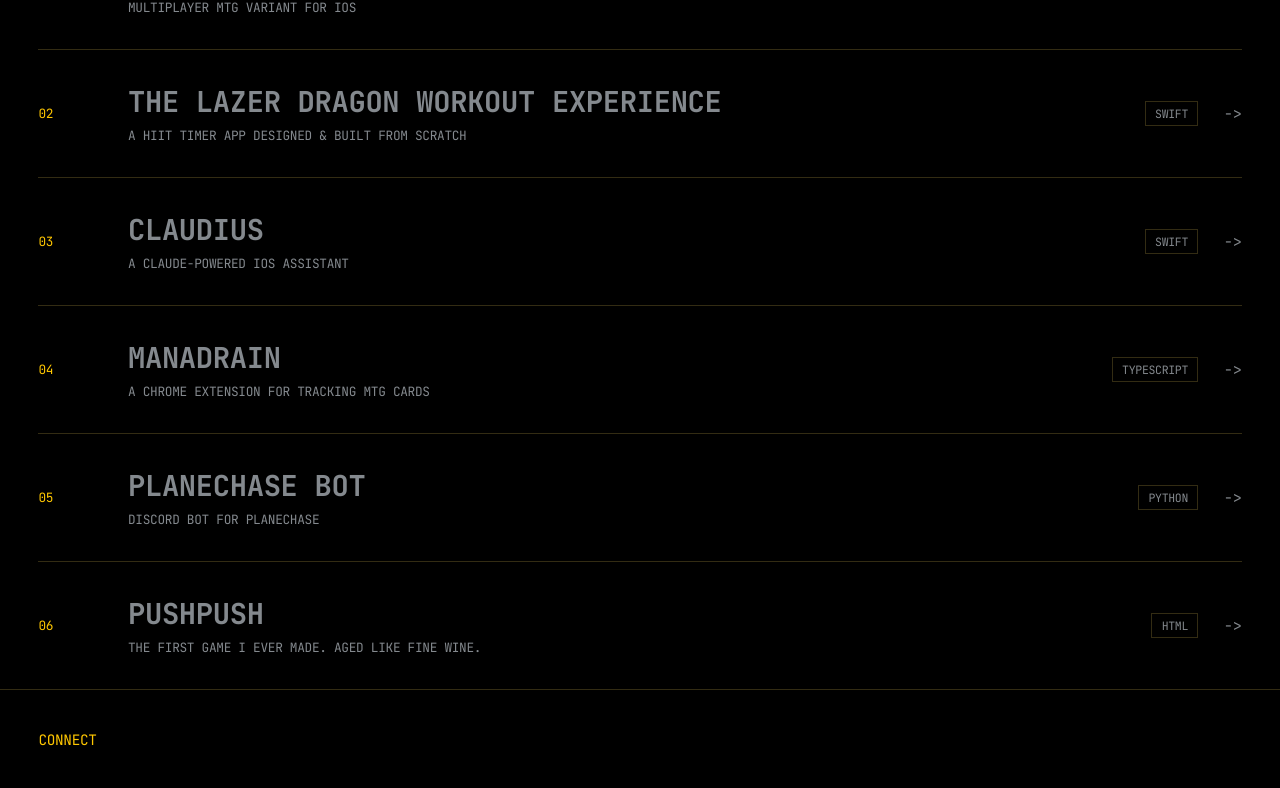
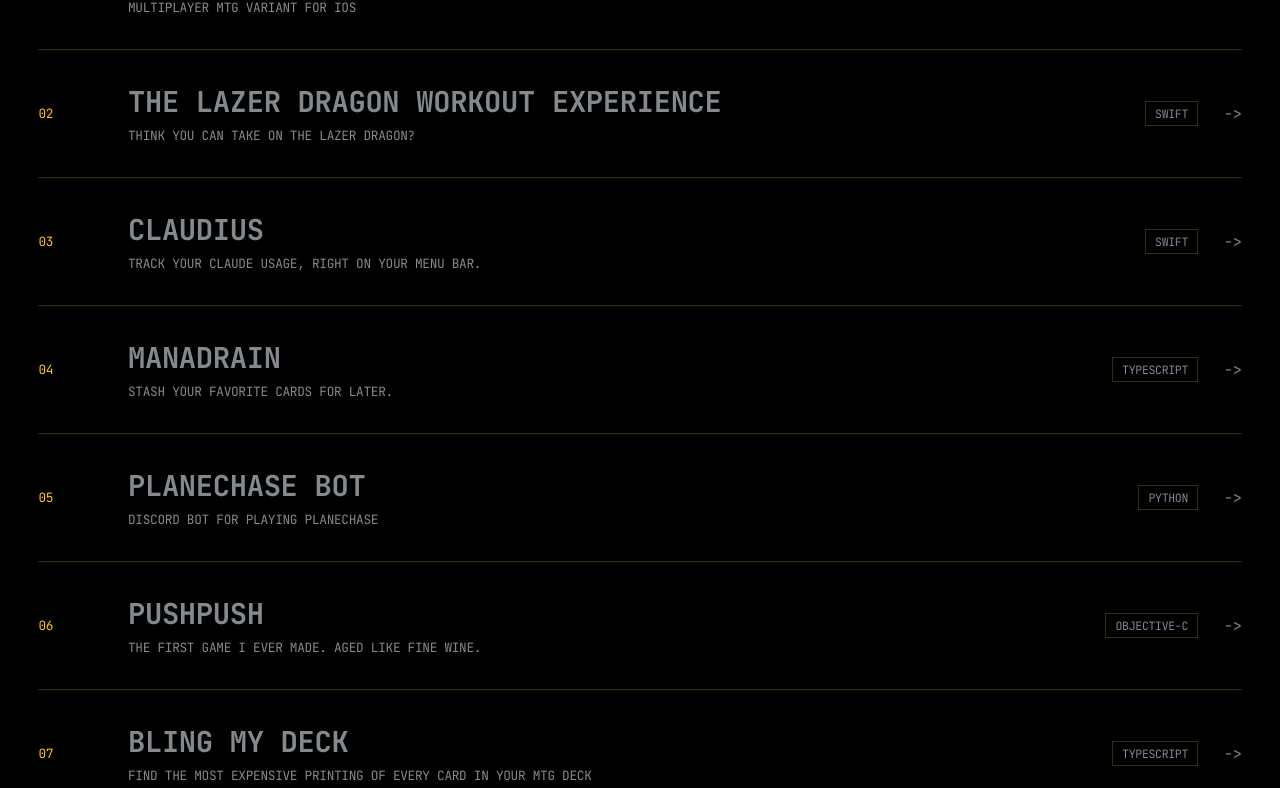
Before and after one commit to nsluke/Portfolio, a React (Vite) app: page / in a window 1280 px wide. Shown: the part 1042-1830 px from the top of the page. Built offline with nearby package versions, Linux system fonts and the light colour scheme.

Commit message:
Add Bling My Deck to projects list
Co-Authored-By: Claude Opus 4.6 (1M context) <noreply@anthropic.com>

```diff
--- a/src/components/Projects.jsx
+++ b/src/components/Projects.jsx
@@ -10,35 +10,40 @@ const projects = [
   },
     {
     name: 'The Lazer Dragon Workout Experience',
-    description: 'A HIIT Timer app designed & built from scratch',
+    description: 'Think you can take on the Lazer Dragon?',
     tech: 'Swift',
     url: 'https://github.com/nsluke/Lazer-Dragon-Workout-Experience',
   },
   {
     name: 'Claudius',
-    description: 'A Claude-powered iOS assistant',
+    description: 'Track Your Claude usage, right on your menu bar. ',
     tech: 'Swift',
     url: 'https://github.com/nsluke/Claudius',
   },
   {
     name: 'Manadrain',
-    description: 'A Chrome extension for tracking MTG Cards',
+    description: 'Stash your favorite cards for later.',
     tech: 'TypeScript',
     url: 'https://github.com/nsluke/manadrain',
   },
   {
     name: 'Planechase Bot',
-    description: 'Discord bot for Planechase',
+    description: 'Discord bot for playing Planechase',
     tech: 'Python',
     url: 'https://github.com/nsluke/Planechase-Bot',
   },
   {
     name: 'PushPush',
     description: 'The First game I ever made. Aged like fine wine.',
-    tech: 'HTML',
+    tech: 'Objective-C',
     url: 'https://github.com/nsluke/PushPush',
   },
-
+  {
+    name: 'Bling My Deck',
+    description: 'Find the most expensive printing of every card in your MTG deck',
+    tech: 'TypeScript',
+    url: 'https://github.com/nsluke/blingmydeck',
+  },
 ]
 
 function Projects() {
```
